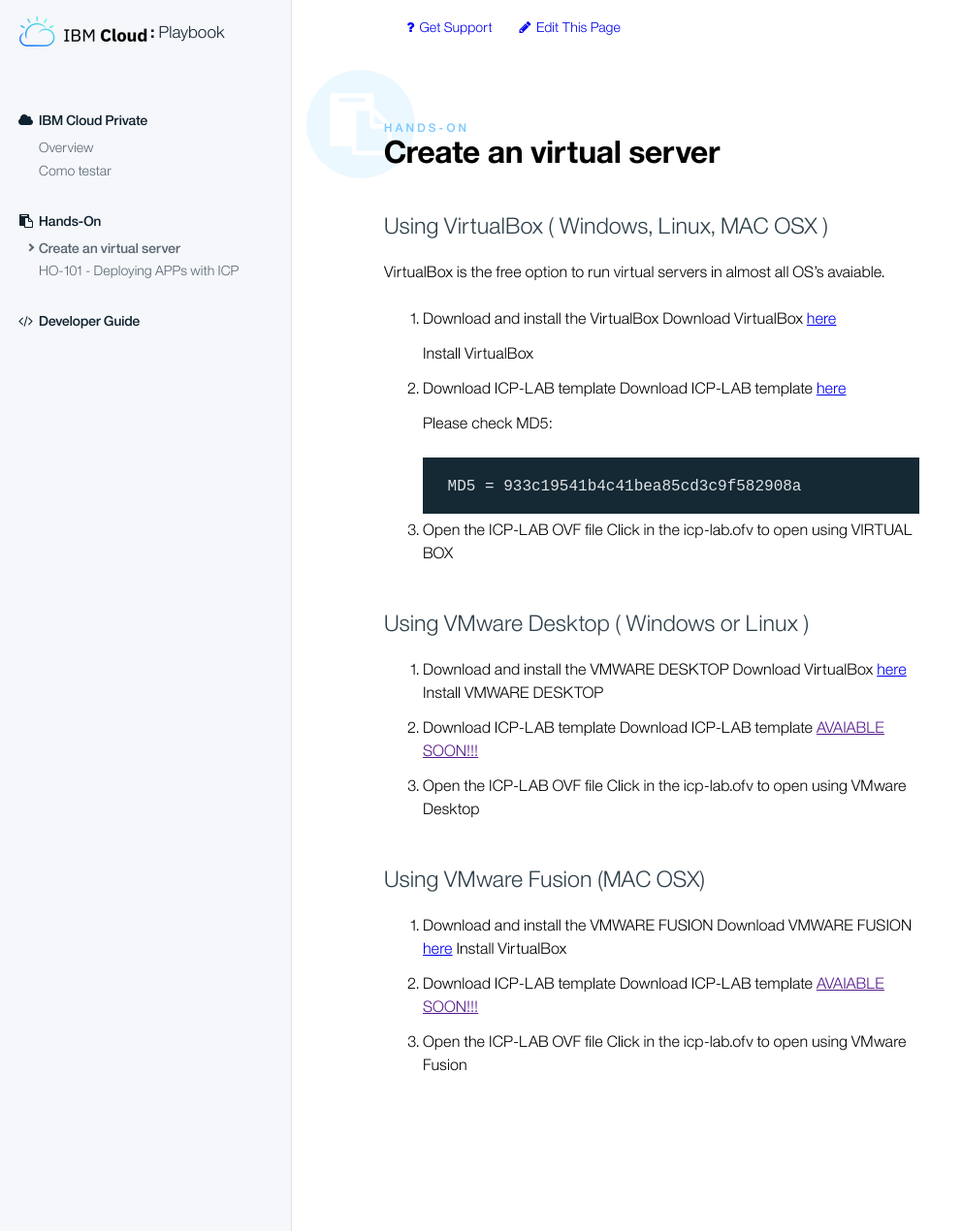
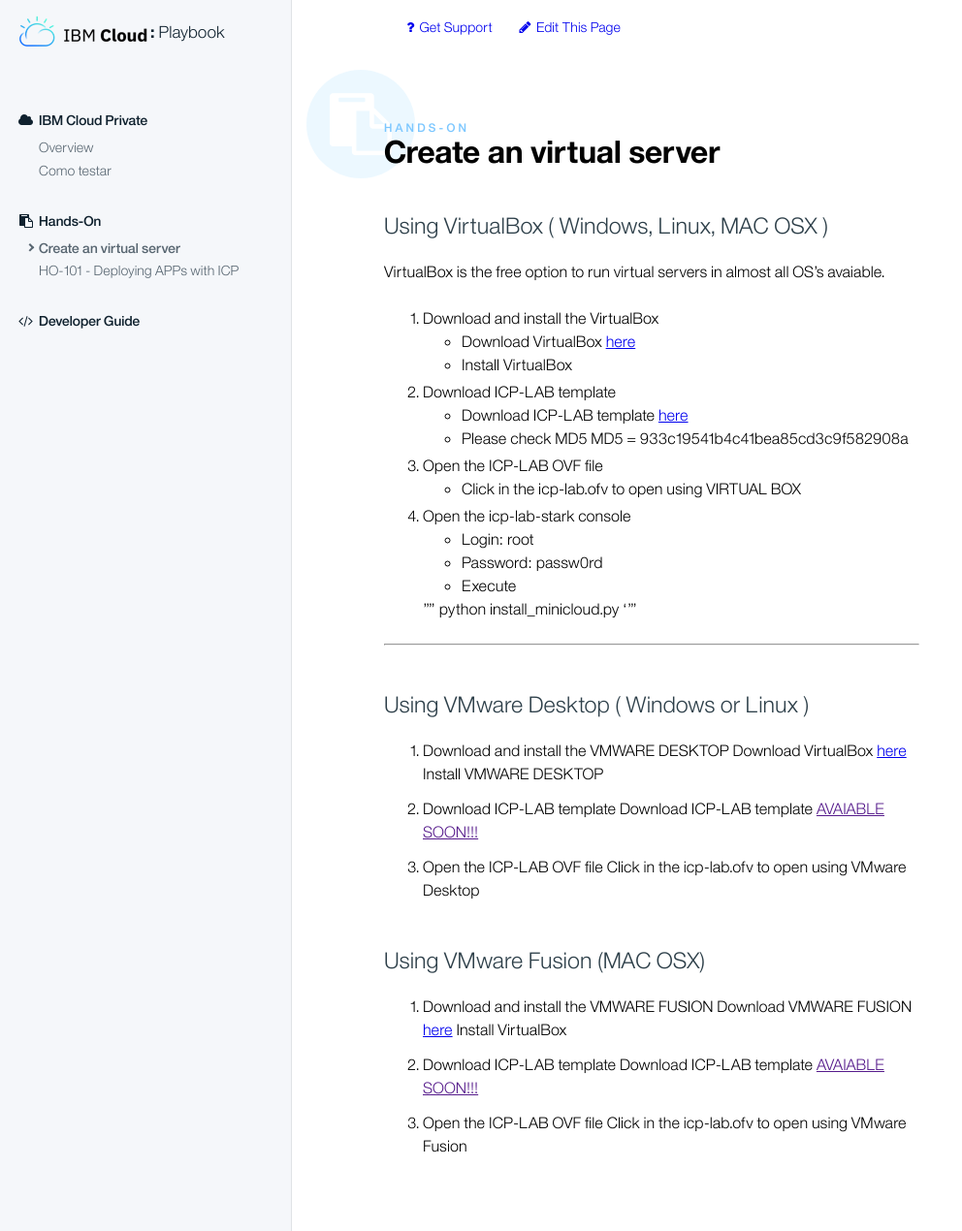
Before and after one commit to IBMCloudBrazil/ibmcloudbrazil.github.io, a Jekyll site: the page built from _content/handson/server.md, in a window 1280 px wide and 1270 px high. Shown: the whole window at 97% size, without its empty margins (0-992 px from the left). Built offline with Jekyll 4.4.1, drawn with Linux system fonts in a browser that asks for light colours.

Commit message:
set installation

````diff
--- a/_content/handson/server.md
+++ b/_content/handson/server.md
@@ -8,20 +8,28 @@
 VirtualBox is the free option to run virtual servers in almost all OS's avaiable.
 
 1. Download and install the VirtualBox
-    Download VirtualBox [here](https://www.virtualbox.org/wiki/Downloads)
-
-    Install VirtualBox
+    - Download VirtualBox [here](https://www.virtualbox.org/wiki/Downloads)
+    - Install VirtualBox
 
 2. Download ICP-LAB template
-    Download ICP-LAB template [here](https://s3-api.wdc-us-geo.objectstorage.softlayer.net/jmbarros-minicloud/icp-lab-stark.ova)
-
-    Please check MD5:
-    ```
-    MD5 = 933c19541b4c41bea85cd3c9f582908a
-    ```
+    - Download ICP-LAB template [here](https://s3-api.wdc-us-geo.objectstorage.softlayer.net/jmbarros-minicloud/icp-lab-stark.ova)
+    - Please check MD5
+        MD5 = 933c19541b4c41bea85cd3c9f582908a
 
 3. Open the ICP-LAB OVF file
-    Click in the icp-lab.ofv to open using VIRTUAL BOX
+    - Click in the icp-lab.ofv to open using VIRTUAL BOX
+
+4. Open the icp-lab-stark console
+    - Login: root
+    - Password: passw0rd
+    - Execute
+
+    ''''
+    python install_minicloud.py
+    ''''
+
+
+------------------------
 
 ## Using VMware Desktop ( Windows or Linux )
 
````
